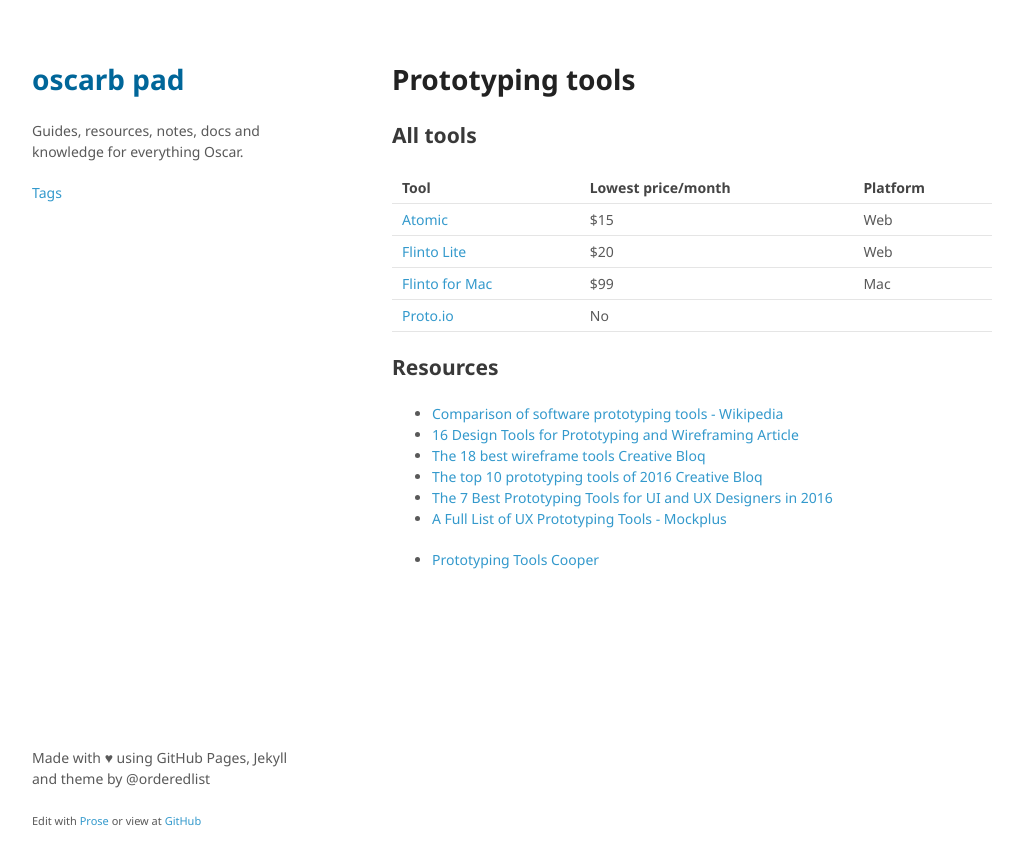
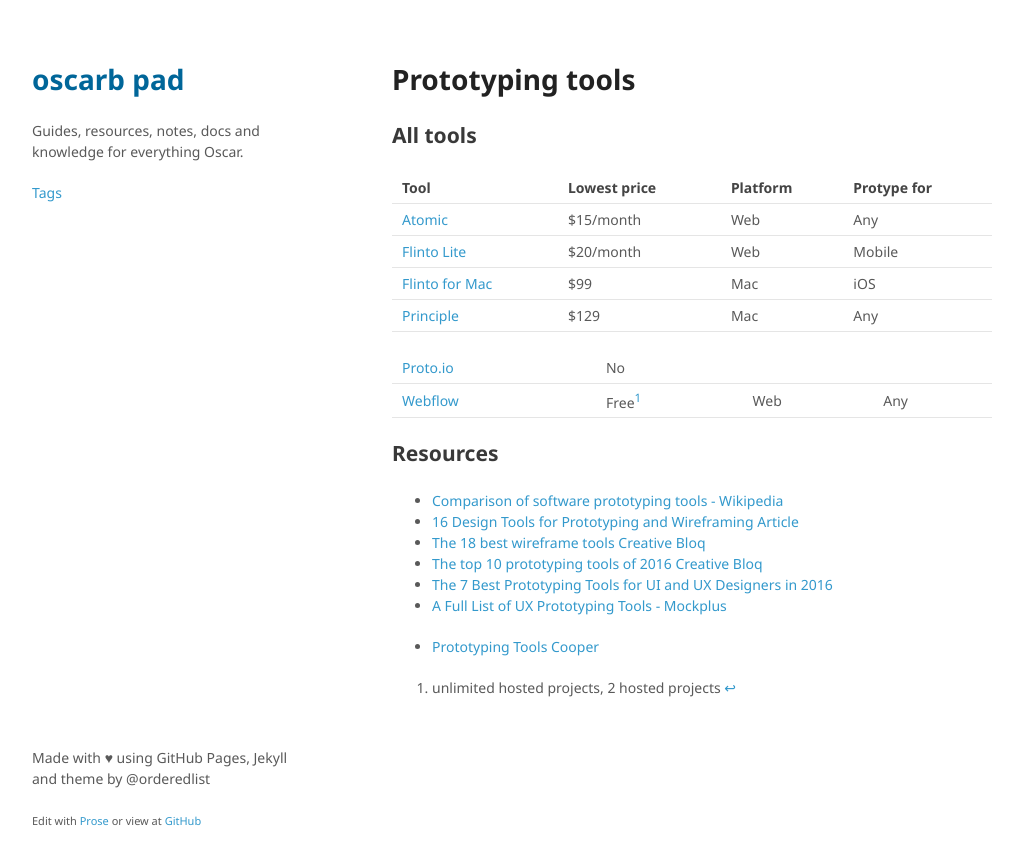
Before and after one commit to oscarb/pad, a Jekyll site: the page built from _docs/prototyping.md, in a window 1280 px wide. Shown: the top 865 px of the page, without its empty margins (128-1151 px from the left). Built offline with Jekyll 4.4.1, drawn with Linux system fonts in a browser that asks for light colours; some web fonts are replaced.

Commit message:
Updated prototyping.md

```diff
--- a/_docs/prototyping.md
+++ b/_docs/prototyping.md
@@ -13,14 +13,19 @@ published: true
 
 
 
-Tool | Lowest price/month | Platform
+Tool | Lowest price | Platform | Protype for
 -----|------|---------
-[Atomic](https://atomic.io/) | $15 | Web
-[Flinto Lite](https://www.flinto.com/) | $20 | Web
-[Flinto for Mac](https://www.flinto.com/mac) | $99 | Mac
-[Proto.io](https://proto.io/) | No |
+[Atomic](https://atomic.io/) | $15/month | Web | Any
+[Flinto Lite](https://www.flinto.com/) | $20/month | Web | Mobile
+[Flinto for Mac](https://www.flinto.com/mac) | $99 | Mac | iOS
+[Principle](http://principleformac.com/) | $129 | Mac | Any
+
+[Proto.io](https://proto.io/) | No | |
+[Webflow](https://webflow.com/) | Free[^1] | Web | Any
 
 
+
+[^1]: unlimited hosted projects, 2 hosted projects
 
 ## Resources
 * [Comparison of software prototyping tools - Wikipedia](https://en.wikipedia.org/wiki/Comparison_of_software_prototyping_tools)
```
